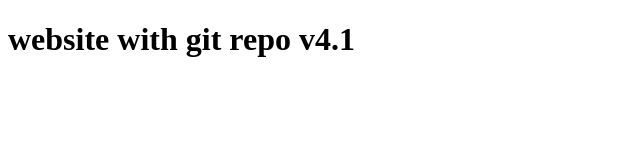
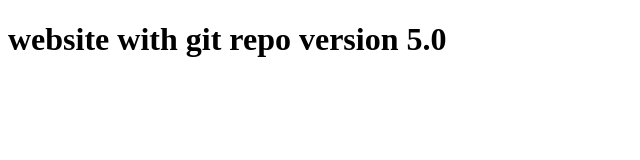
Before and after one commit to ShreyashGarudkar/test-project, a plain HTML site: page index.html in a window 1280 px wide. Shown: the whole page, without its empty margins (0-640 px from the left). Drawn offline with Linux system fonts and the light colour scheme.

Commit message:
Update website version in header to 5.0

```diff
--- a/index.html
+++ b/index.html
@@ -6,6 +6,6 @@
     <title>My Website v1.0</title>
 </head>
 <body>
-    <h1>website with git repo v4.1</h1>
+    <h1>website with git repo version 5.0</h1>
 </body>
 </html>
```
